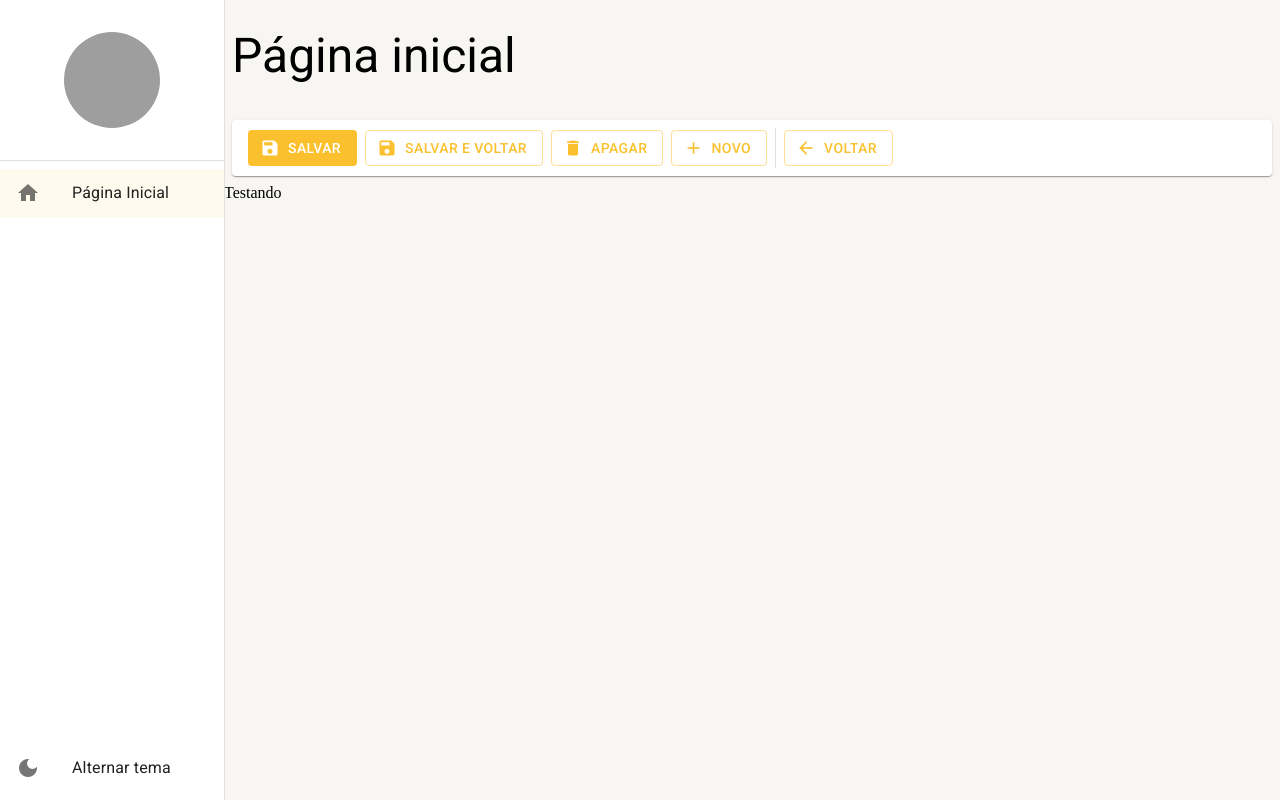
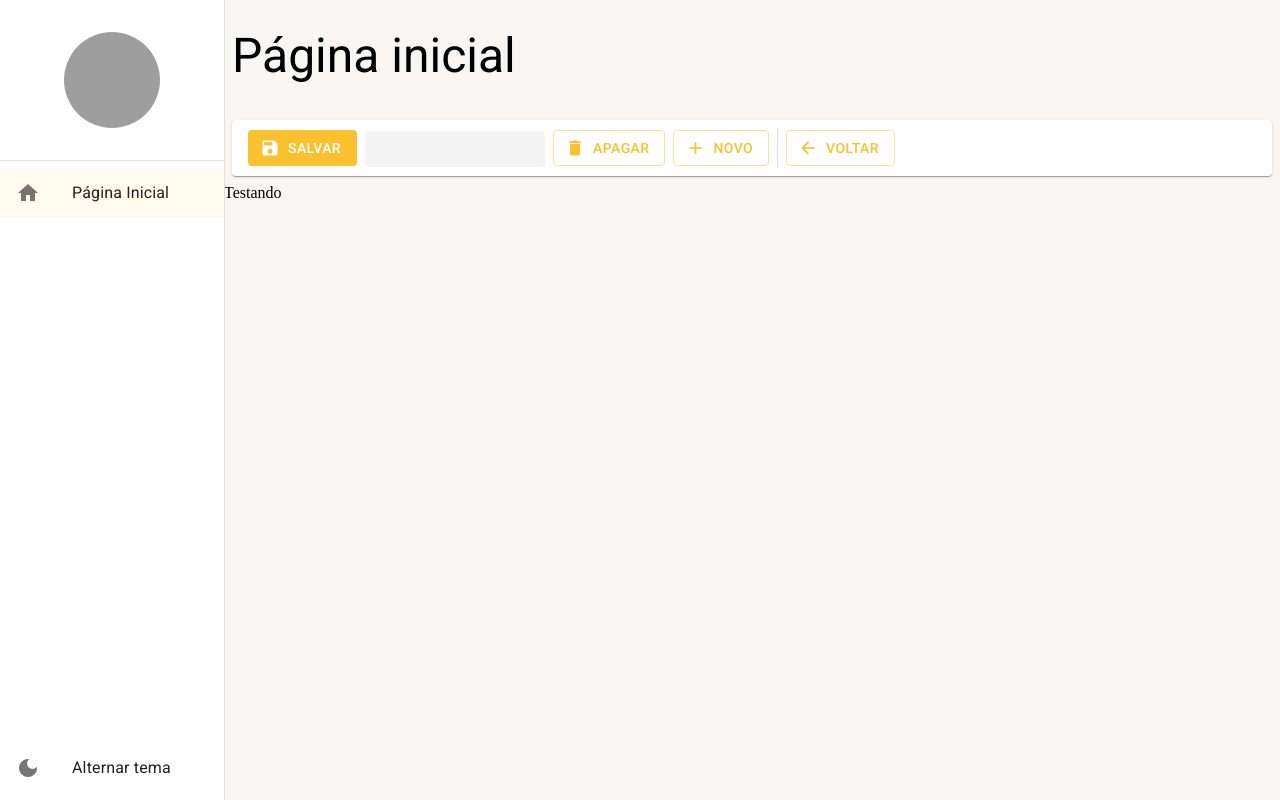
Before and after one commit to robsonbucci/youtube-react-mui-typescript, a React (Create React App) app: page /pagina-inicial in a window 1280 px wide. Built offline with nearby package versions, Linux system fonts and the light colour scheme; grey boxes are pictures that could not be loaded.

Commit message:
feat: Adicionando skeleton do material ui

```diff
--- a/src/pages/dashboard/Dashboard.tsx
+++ b/src/pages/dashboard/Dashboard.tsx
@@ -5,7 +5,12 @@ export const Dashboard = () => {
   return (
     <LayoutBaseDePagina
       titulo="Página inicial"
-      barraDeFerramentas={<FerramentasDeDetalhe mostrarBotaoSalvarEFechar />}
+      barraDeFerramentas={
+        <FerramentasDeDetalhe
+          mostrarBotaoSalvarEFechar
+          mostrarBotaoSalvarEFecharCarregando
+        />
+      }
     >
       Testando
     </LayoutBaseDePagina>
--- a/src/shared/components/ferrametas-de-detalhe/FerramentasDeDetalhe.tsx
+++ b/src/shared/components/ferrametas-de-detalhe/FerramentasDeDetalhe.tsx
@@ -1,13 +1,20 @@
-import { Box, Button, Divider, Icon, Paper, useTheme } from '@mui/material';
+import { Box, Button, Divider, Icon, Paper, useTheme, Skeleton } from '@mui/material';
 import React from 'react';
 
 interface IFerramentasDeDetalheProps {
   textoBotaoNovo?: string;
+
   mostrarBotaoNovo?: boolean;
   mostrarBotaoVoltar?: boolean;
   mostrarBotaoApagar?: boolean;
   mostrarBotaoSalvar?: boolean;
   mostrarBotaoSalvarEFechar?: boolean;
+
+  mostrarBotaoNovoCarregando?: boolean;
+  mostrarBotaoVoltarCarregando?: boolean;
+  mostrarBotaoApagarCarregando?: boolean;
+  mostrarBotaoSalvarCarregando?: boolean;
+  mostrarBotaoSalvarEFecharCarregando?: boolean;
 
   aoClicarEmNovo?: () => void;
   aoClicarEmVoltar?: () => void;
@@ -24,6 +31,12 @@ export const FerramentasDeDetalhe: React.FC<IFerramentasDeDetalheProps> = ({
   mostrarBotaoApagar = true,
   mostrarBotaoSalvar = true,
   mostrarBotaoSalvarEFechar = false,
+
+  mostrarBotaoNovoCarregando = false,
+  mostrarBotaoVoltarCarregando = false,
+  mostrarBotaoApagarCarregando = false,
+  mostrarBotaoSalvarCarregando = false,
+  mostrarBotaoSalvarEFecharCarregando = false,
 
   aoClicarEmNovo,
   aoClicarEmVoltar,
@@ -44,7 +57,7 @@ export const FerramentasDeDetalhe: React.FC<IFerramentasDeDetalheProps> = ({
       height={theme.spacing(5)}
       component={Paper}
     >
-      {mostrarBotaoSalvar && (
+      {mostrarBotaoSalvar && !mostrarBotaoSalvarCarregando && (
         <Button
           color="primary"
           variant="contained"
@@ -56,7 +69,14 @@ export const FerramentasDeDetalhe: React.FC<IFerramentasDeDetalheProps> = ({
         </Button>
       )}
 
-      {mostrarBotaoSalvarEFechar && (
+      {mostrarBotaoSalvarCarregando && (
+        <Skeleton
+          width={110}
+          height={60}
+        />
+      )}
+
+      {mostrarBotaoSalvarEFechar && !mostrarBotaoSalvarEFecharCarregando && (
         <Button
           color="primary"
           variant="outlined"
@@ -68,7 +88,14 @@ export const FerramentasDeDetalhe: React.FC<IFerramentasDeDetalheProps> = ({
         </Button>
       )}
 
-      {mostrarBotaoApagar && (
+      {mostrarBotaoSalvarEFecharCarregando && (
+        <Skeleton
+          width={180}
+          height={60}
+        />
+      )}
+
+      {mostrarBotaoApagar && !mostrarBotaoApagarCarregando && (
         <Button
           color="primary"
           variant="outlined"
@@ -80,7 +107,14 @@ export const FerramentasDeDetalhe: React.FC<IFerramentasDeDetalheProps> = ({
         </Button>
       )}
 
-      {mostrarBotaoNovo && (
+      {mostrarBotaoApagarCarregando && (
+        <Skeleton
+          width={112}
+          height={60}
+        />
+      )}
+
+      {mostrarBotaoNovo && !mostrarBotaoNovoCarregando && (
         <Button
           color="primary"
           variant="outlined"
@@ -92,12 +126,19 @@ export const FerramentasDeDetalhe: React.FC<IFerramentasDeDetalheProps> = ({
         </Button>
       )}
 
+      {mostrarBotaoNovoCarregando && (
+        <Skeleton
+          width={95}
+          height={60}
+        />
+      )}
+
       <Divider
         variant="middle"
         orientation="vertical"
       />
 
-      {mostrarBotaoVoltar && (
+      {mostrarBotaoVoltar && !mostrarBotaoVoltarCarregando && (
         <Button
           color="primary"
           variant="outlined"
@@ -108,6 +149,13 @@ export const FerramentasDeDetalhe: React.FC<IFerramentasDeDetalheProps> = ({
           Voltar
         </Button>
       )}
+
+      {mostrarBotaoVoltarCarregando && (
+        <Skeleton
+          width={110}
+          height={60}
+        />
+      )}
     </Box>
   );
 };
```
